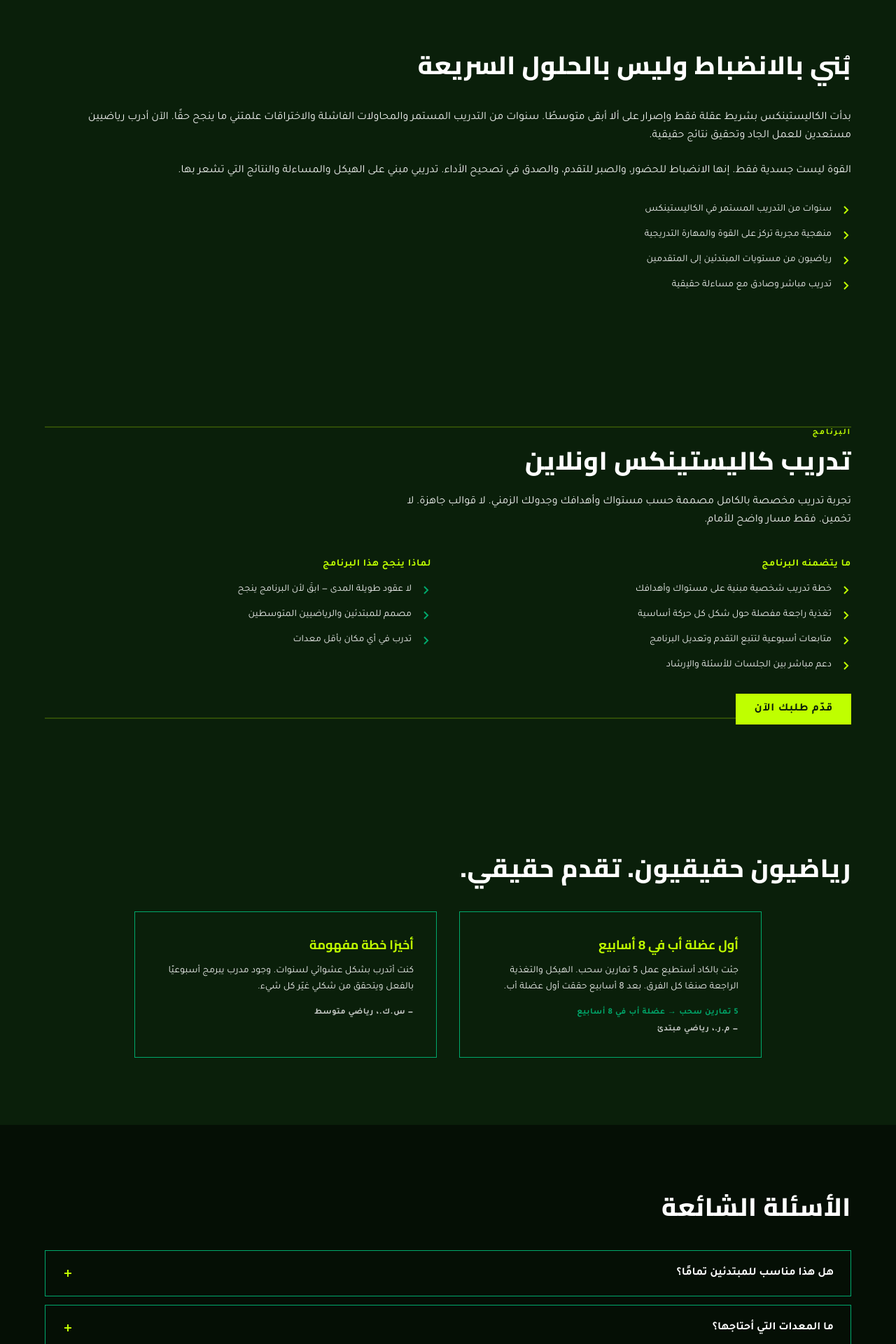
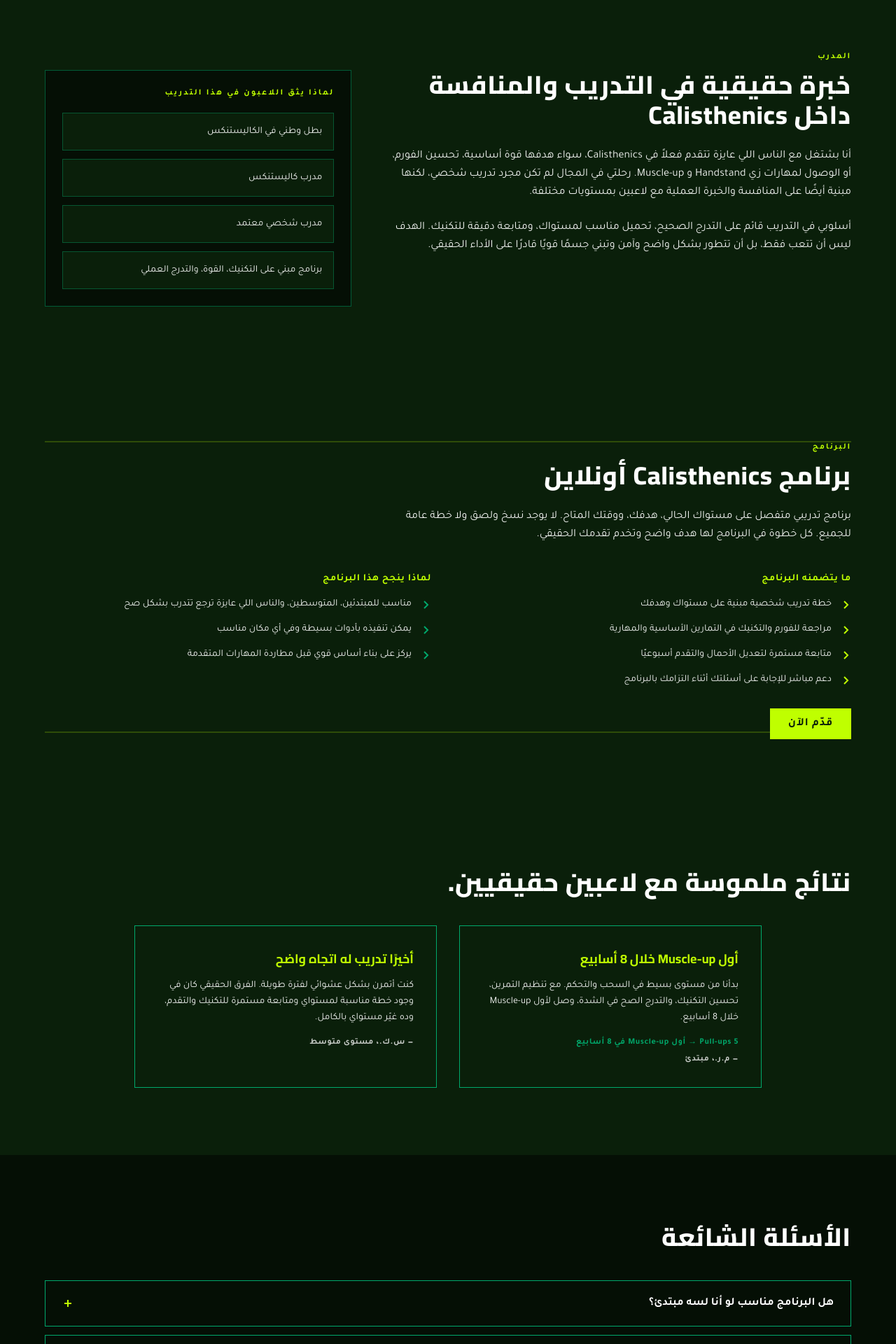
Before and after one commit to abdullah-hamada7/gravix-cali, a Next.js app: page / in a window 1280 px wide. Shown: the part 840-2760 px from the top of the page at 70% size. Built offline with nearby package versions, Linux system fonts and the light colour scheme.

Commit message:
add google form instead of whatsapp in contact form and some enhancements

```diff
--- a/components/sections/About.tsx
+++ b/components/sections/About.tsx
@@ -10,28 +10,38 @@ export default function About() {
   const { ref: refText, animationClasses: animText } = useInView({ threshold: 0.15, direction: "up" });
 
   return (
-    <Section id="about" dark>
-      <Heading level={2} className="mb-10">
+    <Section id="about" eyebrow={about.eyebrow} dark>
+      <div ref={refText} className={animText}>
+        <div className="grid grid-cols-1 lg:grid-cols-[1.2fr_0.8fr] gap-10 lg:gap-14 items-start">
+          <div>
+            <Heading level={2} className="mb-6">
               {about.title}
             </Heading>
-        <div ref={refText} className={animText}>
-          <p className="text-neutral-light text-base leading-relaxed mb-6">
+            <p className="text-neutral-light text-base leading-relaxed mb-6 max-w-2xl">
               {about.story}
             </p>
-          <p className="text-neutral-light text-base leading-relaxed mb-8">
+            <p className="text-neutral-light text-base leading-relaxed max-w-2xl">
               {about.philosophy}
             </p>
-          <ul className="space-y-4">
+          </div>
+
+          <div className="border border-emerald/50 bg-forest-deep p-6">
+            <p className="text-lime text-xs font-semibold tracking-[0.18em] mb-5">
+              لماذا يثق اللاعبون في هذا التدريب
+            </p>
+            <ul className="grid gap-3">
               {about.trustBullets.map((bullet: string, i: number) => (
-              <li key={i} className="flex items-start gap-3">
-                <svg className="text-lime mt-[3px] flex-shrink-0" width="16" height="16" viewBox="0 0 16 16" fill="none" stroke="currentColor" strokeWidth="2" aria-hidden="true">
-                  <path d="M6 3l5 5-5 5" />
-                </svg>
-                <span className="text-neutral-light text-sm">{bullet}</span>
+                <li
+                  key={i}
+                  className="border border-emerald/40 bg-forest px-4 py-4 text-sm text-neutral-light"
+                >
+                  {bullet}
                 </li>
               ))}
             </ul>
           </div>
+        </div>
+      </div>
     </Section>
   );
 }
--- a/content/landing-page.ts
+++ b/content/landing-page.ts
@@ -63,64 +63,64 @@ export type LandingContent = {
 
 export const landingContent: LandingContent = {
   hero: {
-    eyebrow: "اونلاين على تمارين الكاليستينكس",
-    title: "ابنِ قوة حقيقية. أتقن التحكم بجسمك.",
+    eyebrow: "تدريب Calisthenics أونلاين",
+    title: "ابنِ قوة فعلية وسيطرة حقيقية على جسمك.",
     subtitle:
-      "تدريب منظم على تمارين الكاليستينكس للرياضيين الذين يريدون الانضباط والتحكم والتقدم القابل للقياس — بدون حاجة لصالة رياضية.",
-    ctaPrimary: { label: "قدّم طلبك للتدريب", href: "#contact" },
-    ctaSecondary: { label: "اطلع على العرض", href: "#offer" },
-    imageAlt: "رياضي يؤدي حركة كاليستينكس متقدمة",
+      "برنامج تدريب Calisthenics مصمم للناس اللي عايزة تبني قوة، تتقن المهارات، وتتحرك بخطة واضحة بدل العشوائية. من غير تعقيد، ومن غير اعتماد كامل على الجيم.",
+    ctaPrimary: { label: "ابدأ التقديم", href: "#contact" },
+    ctaSecondary: { label: "شوف تفاصيل البرنامج", href: "#offer" },
+    imageAlt: "لاعب Calisthenics يؤدي مهارة متقدمة",
   },
   about: {
     eyebrow: "المدرب",
-    title: "بُني بالانضباط وليس بالحلول السريعة",
+    title: "خبرة حقيقية في التدريب والمنافسة داخل Calisthenics",
     story:
-      "بدأت الكاليستينكس بشريط عقلة فقط وإصرار على ألا أبقى متوسطًا. سنوات من التدريب المستمر والمحاولات الفاشلة والاختراقات علمتني ما ينجح حقًا. الآن أدرب رياضيين مستعدين للعمل الجاد وتحقيق نتائج حقيقية.",
+      "أنا بشتغل مع الناس اللي عايزة تتقدم فعلاً في Calisthenics، سواء هدفها قوة أساسية، تحسين الفورم، أو الوصول لمهارات زي Handstand و Muscle-up. رحلتي في المجال لم تكن مجرد تدريب شخصي، لكنها مبنية أيضًا على المنافسة والخبرة العملية مع لاعبين بمستويات مختلفة.",
     philosophy:
-      "القوة ليست جسدية فقط. إنها الانضباط للحضور، والصبر للتقدم، والصدق في تصحيح الأداء. تدريبي مبني على الهيكل والمساءلة والنتائج التي تشعر بها.",
+      "أسلوبي في التدريب قائم على التدرج الصحيح، تحميل مناسب لمستواك، ومتابعة دقيقة للتكنيك. الهدف ليس أن تتعب فقط، بل أن تتطور بشكل واضح وآمن وتبني جسمًا قويًا قادرًا على الأداء الحقيقي.",
     trustBullets: [
-      "سنوات من التدريب المستمر في الكاليستينكس",
-      "منهجية مجربة تركز على القوة والمهارة التدريجية",
-      "رياضيون من مستويات المبتدئين إلى المتقدمين",
-      "تدريب مباشر وصادق مع مساءلة حقيقية",
+      "بطل وطني في الكاليستنكس",
+      "مدرب كاليستنكس",
+      "مدرب شخصي معتمد",
+      "برنامج مبني على التكنيك، القوة، والتدرج العملي",
     ],
   },
   offer: {
     eyebrow: "البرنامج",
-    title: "تدريب كاليستينكس اونلاين",
+    title: "برنامج Calisthenics أونلاين",
     summary:
-      "تجربة تدريب مخصصة بالكامل مصممة حسب مستواك وأهدافك وجدولك الزمني. لا قوالب جاهزة. لا تخمين. فقط مسار واضح للأمام.",
+      "برنامج تدريبي متفصل على مستواك الحالي، هدفك، ووقتك المتاح. لا يوجد نسخ ولصق ولا خطة عامة للجميع. كل خطوة في البرنامج لها هدف واضح وتخدم تقدمك الحقيقي.",
     deliverables: [
-      "خطة تدريب شخصية مبنية على مستواك وأهدافك",
-      "تغذية راجعة مفصلة حول شكل كل حركة أساسية",
-      "متابعات أسبوعية لتتبع التقدم وتعديل البرنامج",
-      "دعم مباشر بين الجلسات للأسئلة والإرشاد",
+      "خطة تدريب شخصية مبنية على مستواك وهدفك",
+      "مراجعة للفورم والتكنيك في التمارين الأساسية والمهارية",
+      "متابعة مستمرة لتعديل الأحمال والتقدم أسبوعيًا",
+      "دعم مباشر للإجابة على أسئلتك أثناء التزامك بالبرنامج",
     ],
     trustBullets: [
-      "لا عقود طويلة المدى — ابقَ لأن البرنامج ينجح",
-      "مصمم للمبتدئين والرياضيين المتوسطين",
-      "تدرب في أي مكان بأقل معدات",
+      "مناسب للمبتدئين، المتوسطين، والناس اللي عايزة ترجع تتدرب بشكل صح",
+      "يمكن تنفيذه بأدوات بسيطة وفي أي مكان مناسب",
+      "يركز على بناء أساس قوي قبل مطاردة المهارات المتقدمة",
     ],
-    ctaLabel: "قدّم طلبك الآن",
+    ctaLabel: "قدّم الآن",
   },
   results: {
     eyebrow: "النتائج",
-    title: "رياضيون حقيقيون. تقدم حقيقي.",
+    title: "نتائج ملموسة مع لاعبين حقيقيين.",
     items: [
       {
         type: "testimonial",
-        headline: "أول عضلة أب في 8 أسابيع",
+        headline: "أول Muscle-up خلال 8 أسابيع",
         body:
-          "جئت بالكاد أستطيع عمل 5 تمارين سحب. الهيكل والتغذية الراجعة صنعَا كل الفرق. بعد 8 أسابيع حققت أول عضلة أب.",
-        attribution: "— م.ر.، رياضي مبتدئ",
-        metric: "5 تمارين سحب → عضلة أب في 8 أسابيع",
+          "بدأنا من مستوى بسيط في السحب والتحكم. مع تنظيم التمرين، تحسين التكنيك، والتدرج الصح في الشدة، وصل لأول Muscle-up خلال 8 أسابيع.",
+        attribution: "— م.ر.، مبتدئ",
+        metric: "5 Pull-ups → أول Muscle-up في 8 أسابيع",
       },
       {
         type: "testimonial",
-        headline: "أخيرًا خطة مفهومة",
+        headline: "أخيرًا تدريب له اتجاه واضح",
         body:
-          "كنت أتدرب بشكل عشوائي لسنوات. وجود مدرب يبرمج أسبوعيًا بالفعل ويتحقق من شكلي غيّر كل شيء.",
-        attribution: "— س.ك.، رياضي متوسط",
+          "كنت أتمرن بشكل عشوائي لفترة طويلة. الفرق الحقيقي كان في وجود خطة مناسبة لمستواي ومتابعة مستمرة للتكنيك والتقدم، وده غيّر مستواي بالكامل.",
+        attribution: "— س.ك.، مستوى متوسط",
       },
     ],
   },
@@ -129,38 +129,38 @@ export const landingContent: LandingContent = {
     title: "الأسئلة الشائعة",
     items: [
       {
-        question: "هل هذا مناسب للمبتدئين تمامًا؟",
+        question: "هل البرنامج مناسب لو أنا لسه مبتدئ؟",
         answer:
-          "نعم. البرنامج يتكيف مع مستواك الحالي. إذا كنت بالكاد تستطيع عمل تمرين ضغط، نبدأ من هناك. التقدم مدمج في الخطة خطوة بخطوة حتى لا تضيع.",
+          "نعم، البرنامج يبدأ من مستواك الحالي فعلًا. لو لسه بتبني أساسك في Push-ups أو Pull-ups، الخطة هتكون مناسبة ليك وتاخدك خطوة بخطوة بدون استعجال.",
       },
       {
-        question: "ما المعدات التي أحتاجها؟",
+        question: "إيه الأدوات اللي أحتاجها؟",
         answer:
-          "الحد الأدنى. شريط عقلة ومساحة على الأرض — هذا يكفي للبدء. مع تقدمك، الحلقات أو القضبان المتوازية تساعد، لكنها ليست ضرورية.",
+          "في أغلب الحالات، عقلة ومساحة حركة كويسة يكفوا جدًا للبداية. ومع الوقت قد نضيف Rings أو Parallel Bars حسب هدفك، لكن البداية لا تحتاج تجهيزات معقدة.",
       },
       {
-        question: "كم مرة سأتدرب في الأسبوع؟",
+        question: "هتمرن كام مرة في الأسبوع؟",
         answer:
-          "معظم الرياضيين يتدربون 3 إلى 5 أيام في الأسبوع حسب مستواهم وتعافيهم. خطتك مبنية حول جدولك الزمني، وليس العكس.",
+          "غالبًا من 3 إلى 5 حصص أسبوعيًا، حسب مستواك وقدرتك على الاستشفاء ووقتك المتاح. الفكرة إن البرنامج يخدم حياتك، مش يعطلك عنها.",
       },
       {
-        question: "هل تقدم إرشادات تغذية؟",
+        question: "هل يوجد توجيه بخصوص التغذية؟",
         answer:
-          "التغذية ليست المحور الأساسي، لكني أقدم إرشادات حول التغذية للقوة والتعافي. خطط الوجبات الكاملة خارج النطاق، لكنك لن تُترك للتخمين.",
+          "نعم، يوجد توجيه يساعدك في دعم القوة، الاستشفاء، وتحسين الأداء العام. البرنامج ليس نظام دايت تفصيلي، لكنك لن تترك بدون أساس واضح في التغذية.",
       },
       {
-        question: "متى أشعر بالتقدم؟",
+        question: "متى أبدأ ألاحظ فرقًا؟",
         answer:
-          "المبتدئون يلاحظون تحسن القوة خلال 2 إلى 4 أسابيع. المعالم المهارية مثل العضلات الأمامية أو الوقوف على اليدين تعتمد على نقطة بدايتك لكنها تتحقق عادة خلال 6 إلى 12 أسبوعًا من العمل المستمر.",
+          "غالبًا ستبدأ تلاحظ فرقًا في القوة والسيطرة على الجسم خلال أول أسابيع قليلة. أما المهارات مثل Handstand أو Muscle-up فتحتاج التزامًا واستمرارية، والمدة تختلف حسب مستواك الحالي.",
       },
     ],
   },
   contact: {
     eyebrow: "ابدأ",
-    title: "مستعد للالتزام؟",
+    title: "جاهز تبدأ بشكل جاد؟",
     subtitle:
-      "املأ النموذج أدناه وسأتواصل معك على واتساب لمناقشة أهدافك وما إذا كان هذا البرنامج مناسبًا لك.",
-    ctaLabel: "إرسال عبر واتساب",
+      "املأ النموذج وسأتواصل معك لمراجعة مستواك الحالي، أهدافك، وما إذا كان البرنامج مناسبًا لك فعلًا.",
+    ctaLabel: "إرسال الطلب",
     socialLinks: [
       { label: "إنستغرام", href: "#" }],
   },
```
Also changed, not shown: app/api/leads/route.ts (added, +92 -0 lines), components/sections/ContactForm.tsx (+43 -46 lines), lib/google-sheets-apps-script.js (added, +59 -0 lines), lib/validation.ts (+9 -7 lines), 2 other files (tests, documents, lock files or other folders). Lines whose indentation alone changed are shown as unchanged.
